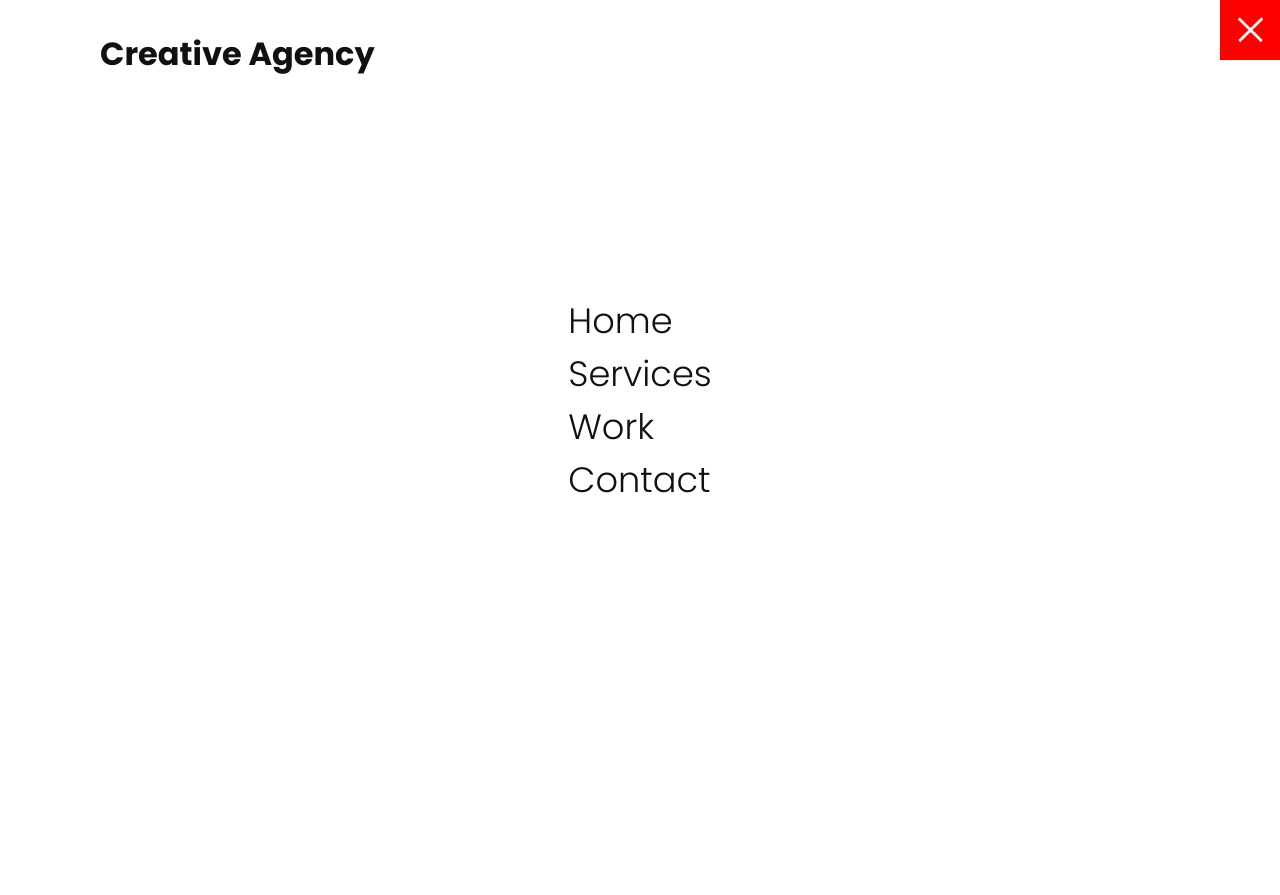
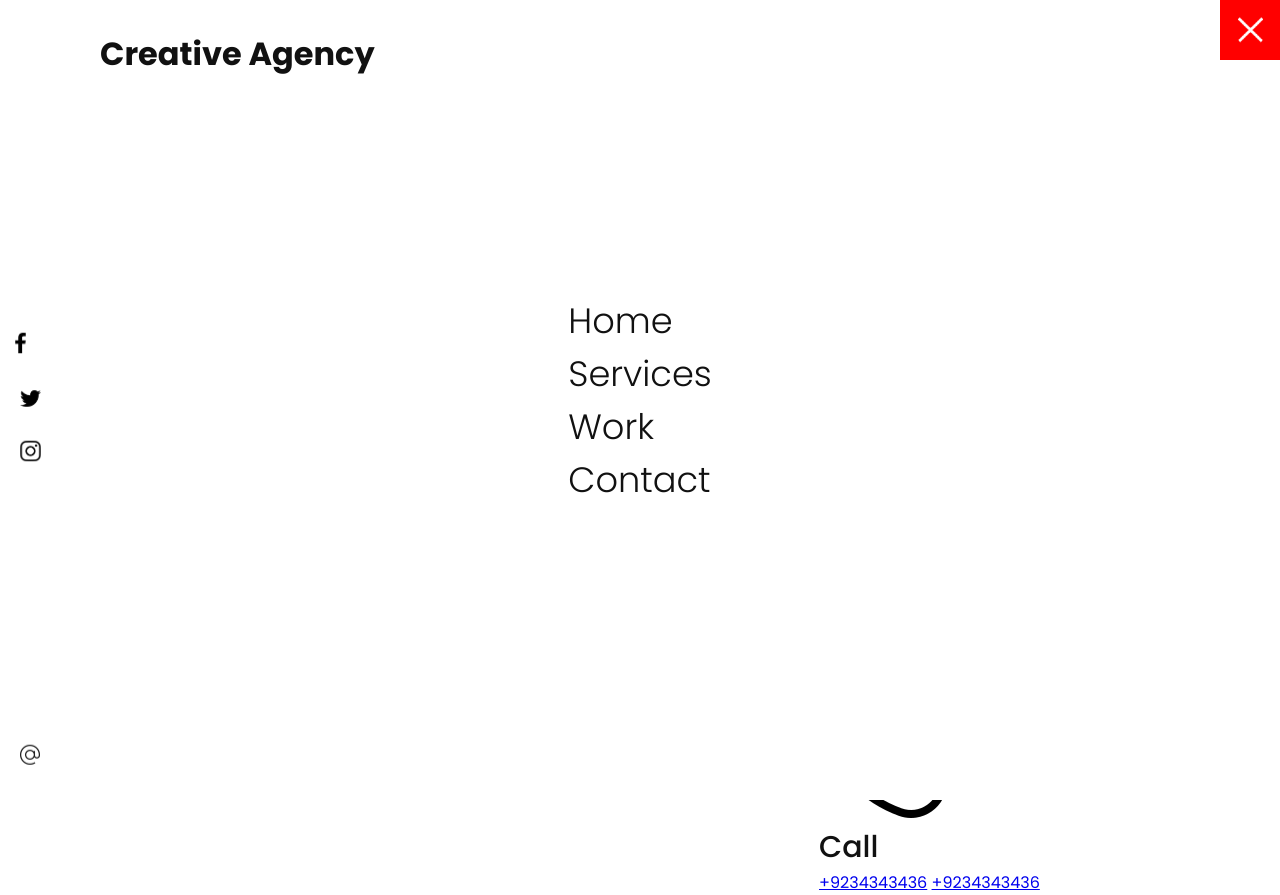
Before and after one commit to sarxxt/agency-website-, a plain HTML site: page contact.html in a window 1280 px wide. Before the commit the page ends 860 px from the top, so only its background shows below. Drawn offline with Linux system fonts and the light colour scheme; files that its build step writes are made by us from their sources; files whose address does not match are found by name.

Commit message:
Update contact.html

```diff
--- a/contact.html
+++ b/contact.html
@@ -4,7 +4,7 @@
    <meta charset="UTF-8">
    <meta http-equiv="X-UA-Compatible" content="IE=edge">
    <meta name="viewport" content="width=device-width, inital-scale= 1.0">
-   <link rel ="stylesheet" href="css/style.css">
+   <link rel ="stylesheet" href="style.css">
    <title>Creative Agency </title>
 
 </head>
@@ -23,25 +23,25 @@
         <ul>
             <li>
               <a href="https://facebook.com">
-                <img src="images/facebook.png"
+                <img src="facebook.png"
                 target="_blank" alt="" />
               </a>
             </li>
             <li>
                 <a href="https://twiter.com">
-                  <img src="images/twitter.png"
+                  <img src="twitter.png"
                   target="_blank" alt="" />
                 </a>
             </li>
             <li>
                 <a href="https://instagram.com">
-                  <img src="images/instagram.png"
+                  <img src="instagram.png"
                   target="_blank" alt="" />
                 </a>
             </li>
         </ul>
             <a href="mailto:you@email.com" class="email-icon">
-            <img src="images/email.png" target="_blank" alt ="" />
+            <img src="email.png" target="_blank" alt ="" />
             </a>
         </div>
     </div>
@@ -89,7 +89,7 @@
         </div>
         <div class="contact-info">
             <div class ="info-box">
-                <img src="images/address.png" class="contact-icon" alt=""/>
+                <img src="address.png" class="contact-icon" alt=""/>
                 <div class="details">
                     <h1>Address</h1>
                     <p>28 Neon Tower, Newyork City, USA</p>
@@ -97,7 +97,7 @@
             </div>
 
             <div class ="info-box">
-                <img src="images/email.png" class="contact-icon" alt=""/>
+                <img src="email.png" class="contact-icon" alt=""/>
                 <div class="details">
                     <h1>Email</h1>
                     <a href="mailto:anyone@eample.com">anyone@eample.com</a>
@@ -106,7 +106,7 @@
             </div>
 
             <div class ="info-box">
-                <img src="images/call.png" class="contact-icon" alt=""/>
+                <img src="call.png" class="contact-icon" alt=""/>
                 <div class="details">
                     <h1>Call</h1>
                     <a href ="tel:+929304394">+9234343436</a>
@@ -116,6 +116,6 @@
         </div>
      </div>
     </section>
-  <script src ="js/script.js" ></script>
+  <script src ="script.js" ></script>
 </body>
 </html>
```
